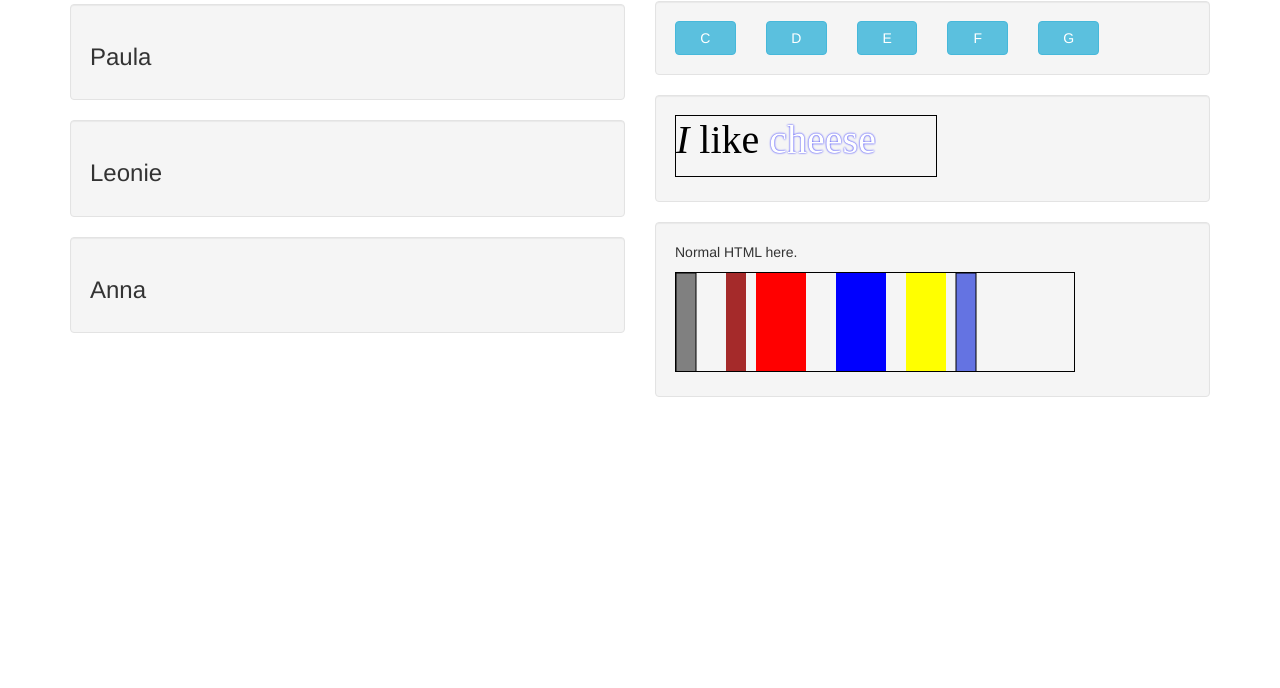
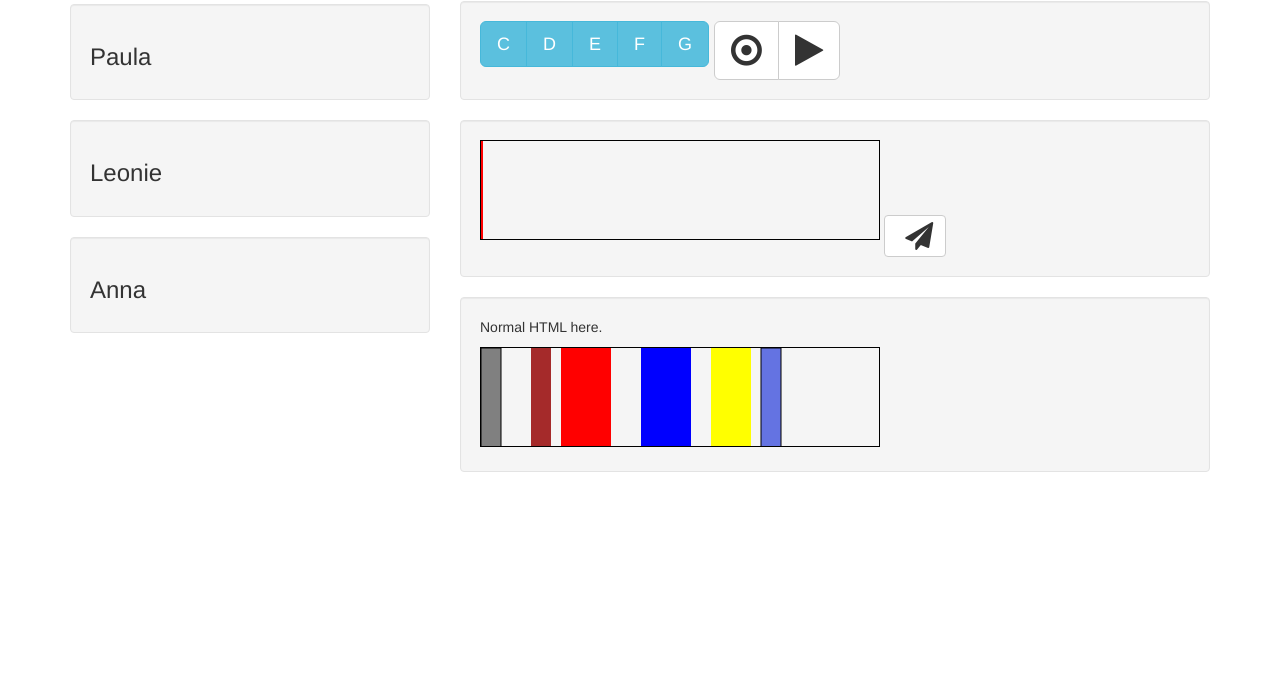
Before and after one commit to ReneCode/riffer, a plain HTML site: page main.html in a window 1280 px wide. Shown: the part 112-800 px from the top of the page. Drawn offline with Linux system fonts and the light colour scheme; no server answers.

Commit message:
current version

```diff
--- a/javascript/audio.js
+++ b/javascript/audio.js
@@ -78,10 +78,7 @@ function AudioSound(context, url) {
 var cSound, dSound, eSound, fSound, gSound;
 
 
-function handleEnd() {
-	soundC.stopSound();
-}
-function handle(selector, sound) {
+function handleKeySound(selector, sound) {
 	$(selector).on("touchstart mousedown", function(ev) {
 		ev.preventDefault();
 		sound.playSound();
@@ -91,8 +88,45 @@ function handle(selector, sound) {
 		ev.preventDefault();
 		sound.stopSound();
 	});
+}
 
+
+function DrawRecorder(len) {
+    var self = this;
+
+    this.len = len;
+    this.interval = 50;
+    this.maxTick = len / this.interval;
+
+    this.start = function() {
+        this.countTick = 0;
+        this.idInterval = setInterval(this.tick, this.interval);
+    };
+
+    this.tick = function() {
+        self.countTick++;
+        if (self.countTick <= self.maxTick) {
+            self.draw();
+        } else {
+            clearInterval(self.idInterval);
+        }
+    };
+
+    this.draw = function() {
+        $svg = $("#recorder-svg")[0];
+        $("#recorder-arrow", $svg).attr("x", self.countTick*3);
+    };
+};
+
+function handleRecord(ev) {
+    ev.preventDefault();
+
+    var recorder = new DrawRecorder(4000);  // 4 sec.
+    recorder.start();
+
+    console.log("record");
 }
+
 
 function initialize() {
 	cSound = new AudioSound(audioContext, 'sound/c.wav');
@@ -101,15 +135,19 @@ function initialize() {
 	fSound = new AudioSound(audioContext, 'sound/f.wav');
 	gSound = new AudioSound(audioContext, 'sound/g.wav');
 
-	handle('#ckey', cSound);
-	handle('#dkey', dSound);
-	handle('#ekey', eSound);
-	handle('#fkey', fSound);
-	handle('#gkey', gSound);
+	handleKeySound('#ckey', cSound);
+	handleKeySound('#dkey', dSound);
+	handleKeySound('#ekey', eSound);
+	handleKeySound('#fkey', fSound);
+	handleKeySound('#gkey', gSound);
+
+    $('#record').on("touchstart click", handleRecord);
+
 
 }
 
-// document is ready
+// document is reay
 $( function() {
-	initialize()
-});
+
+
+    initialize()});
--- a/javascript/main.js
+++ b/javascript/main.js
@@ -1,4 +1,4 @@
-
+/*
 var canvas = document.getElementById('canvas');
 var ctx = canvas.getContext('2d');
 
@@ -24,6 +24,7 @@ img.onload = function () {
 }
 
 img.src = url;
+*/
 
 /*
 
--- a/main.html
+++ b/main.html
@@ -5,7 +5,7 @@
 -->
 	<title>Riffer</title>
     <link href="css/bootstrap.min.css" rel="stylesheet">
-    <link href="css/font-awesome.min.css" rel="stylesheet">
+    <link rel="stylesheet" href="https://maxcdn.bootstrapcdn.com/font-awesome/4.5.0/css/font-awesome.min.css">
     <link rel="stylesheet" href="stylesheets/style.css">
     <script src="javascript/jquery-1.11.1.min.js"></script>
 </head>
@@ -13,7 +13,7 @@
 
   <div class="container">
     <div class="row">
-      <div class="col-sm-6">
+      <div class="col-sm-4">
         <h2>Chats <span><button class="btn btn-default">+</button></span></h2>
         <div id="chatlist">
           <div class="well">
@@ -27,30 +27,29 @@
           </div>
         </div>
       </div>
-      <div class="col-sm-6">
+      <div class="col-sm-8">
         <h2>Messages</h2>
         <div class="well">
-          <div class="row">
-            <div class="col-sm-2">
-              <button id="ckey" class="btn btn-info btn-block"> C </button>
+          <div class="btn-toolbar" role="toolbar">
+            <div class="btn-group btn-group-lg" role="group">
+              <button id="ckey" type="button" class="btn btn-info"> C </button>
+              <button id="dkey" type="button" class="btn btn-info"> D </button>
+              <button id="ekey" type="button" class="btn btn-info"> E </button>
+              <button id="fkey" type="button" class="btn btn-info"> F </button>
+              <button id="gkey" type="button" class="btn btn-info"> G </button>
             </div>
-            <div class="col-sm-2">
-              <button id="dkey" class="btn btn-info btn-block"> D </button>
-            </div>
-            <div class="col-sm-2">
-              <button id="ekey" class="btn btn-info btn-block"> E </button>
-            </div>
-            <div class="col-sm-2">
-              <button id="fkey" class="btn btn-info btn-block"> F </button>
-            </div>
-            <div class="col-sm-2">
-              <button id="gkey" class="btn btn-info btn-block"> G </button>
+            <div class="btn-group btn-group-lg" role="group">
+              <button id="record" class="btn btn-default" role="button"><i class="fa fa-dot-circle-o fa-2x"></i></button>
+              <button id="play" class="btn btn-default" role="button"><i class="fa fa-play fa-2x"></i></button>
             </div>
           </div>
         </div>
         <div class="well">
-          <canvas id="canvas" style="border:1px solid black;" width="260" height="60">
-          </canvas>
+          <svg id="recorder-svg" style="border:1px solid black;" width="400", height="100" background-color="yellow" fill-opacity:"0.5">
+            <rect id="recorder-arrow" x="0" y="0" width="2" height="100" fill="red" opaque="0.2"/>
+          </svg>
+          <button id="send" class="btn btn-default" role="button"><i class="fa fa-send fa-2x pull-right"></i></button>
+
         </div>
         <div class="well">
           <p>Normal HTML here.</p>
--- a/stylesheets/style.css
+++ b/stylesheets/style.css
@@ -11,3 +11,7 @@ body {
   fill: #6473e2;
   stroke: black;
 }
+
+.record {
+
+}
```
